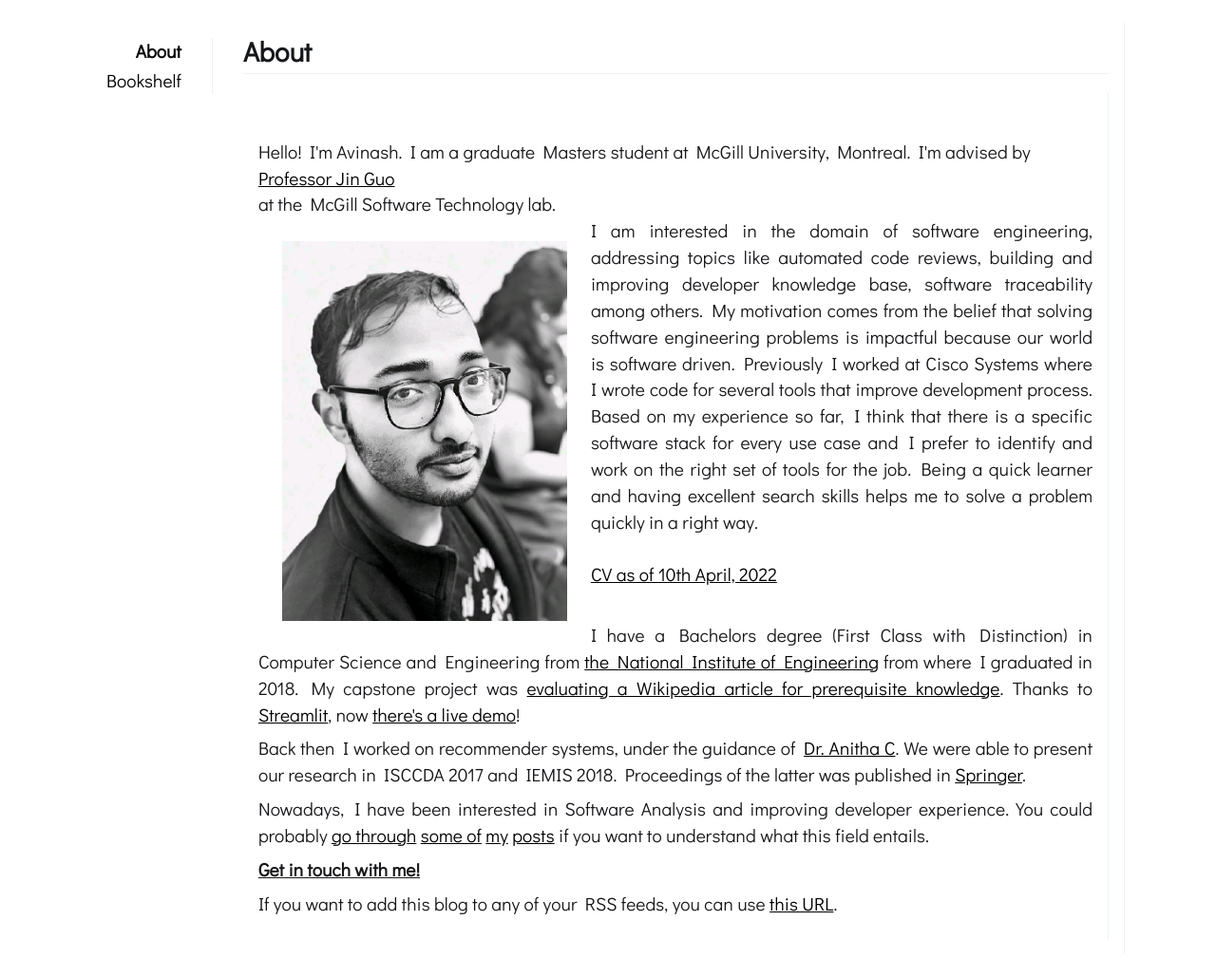
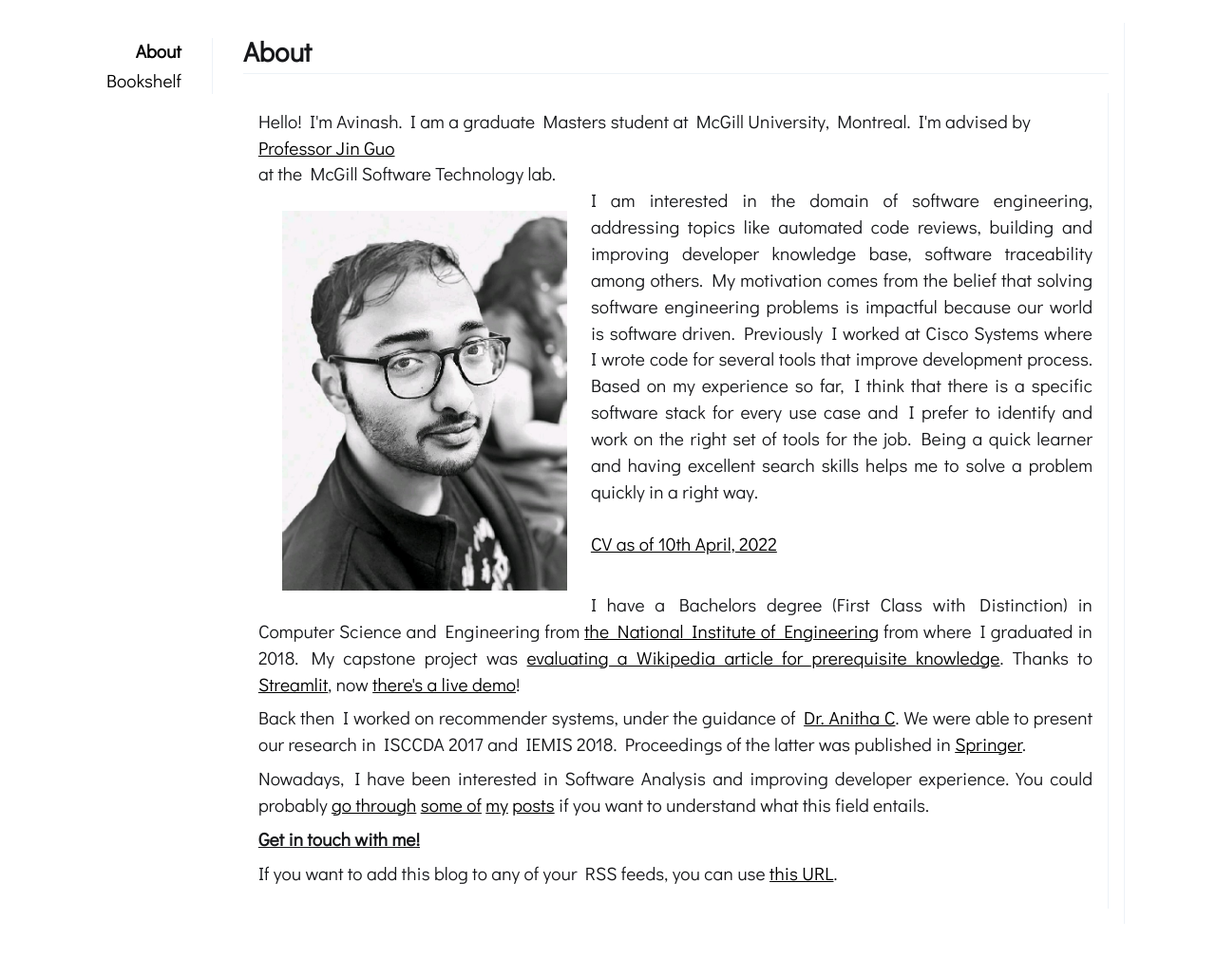
Before and after one commit to avinashbhat/avinashbhat.github.io, a Jekyll site: the page built from _pages/about.md, in a window 1280 px wide. Shown: the whole page at 95% size. Built offline with Jekyll 4.4.1, drawn with Linux system fonts in a browser that asks for light colours; comment, search, counter and statistics services are not loaded; after the commit the page ends 997 px from its top, so only the background shows below that.

Commit message:
Updated twitter

```diff
--- a/_includes/twitter.html
+++ b/_includes/twitter.html
@@ -1,3 +1,10 @@
-<section class="twitter">
-<a class="twitter-timeline" data-width="280" data-height="450" data-theme="light" href="https://twitter.com/aviinashbhat?ref_src=twsrc%5Etfw"></a> <script async src="https://platform.twitter.com/widgets.js" charset="utf-8"></script>
-</section>
+<!-- <section class="twitter">
+<a class="twitter-timeline"
+    data-width="280"
+    data-height="450"
+    data-theme="light"
+    href="https://twitter.com/aviinashbhat?ref_src=twsrc%5Etfw">
+    </a>
+<script async src="https://platform.twitter.com/widgets.js"
+    charset="utf-8"></script>
+</section> -->
--- a/_pages/about.md
+++ b/_pages/about.md
@@ -2,7 +2,6 @@
 layout: page
 title: About
 ---
-{% include twitter.html %}
 <section class="posts">
 Hello! I'm Avinash. I am a graduate Masters student at McGill University, Montreal. I'm advised by <a href="https://www.cs.mcgill.ca/~jguo/">Professor Jin Guo</a> at the McGill Software Technology lab.
 
```
